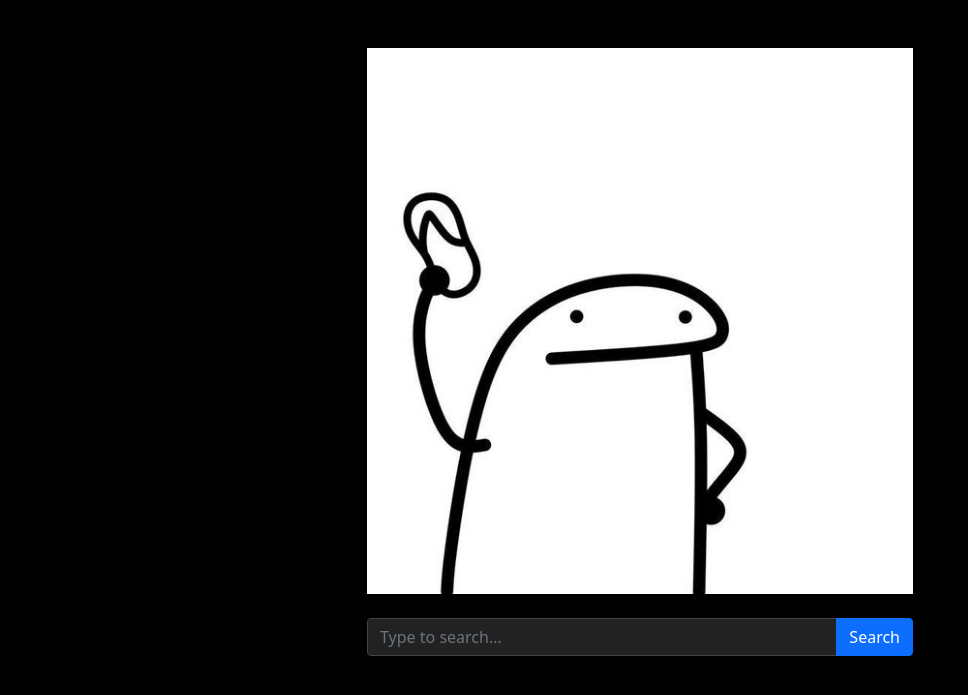
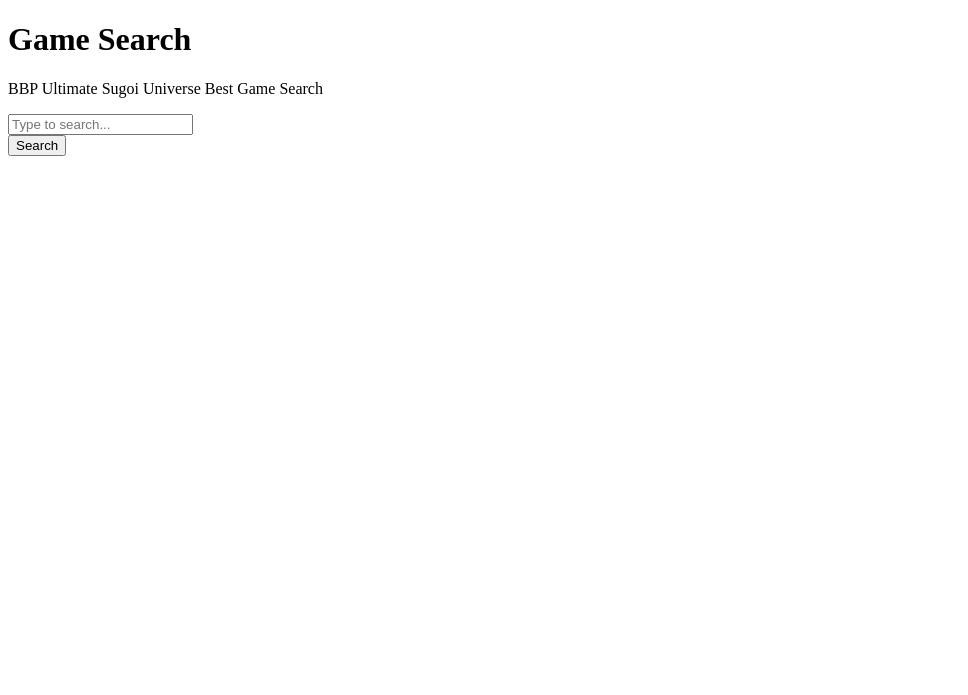
Before and after one commit to beenayaknon/2023-IR-SearchProject, a Flask app: page / in a window 1280 px wide. Shown: the top 695 px of the page, without its empty margins (0-968 px from the left). Run offline with Flask 3, Linux system fonts and the light colour scheme.

Commit message:
Update index.html

```diff
--- a/gamesearch/templates/index.html
+++ b/gamesearch/templates/index.html
@@ -3,26 +3,27 @@
 <head>
     <meta charset="UTF-8">
     <meta name="viewport" content="width=device-width, initial-scale=1.0">
-    <title>Search Engine</title>
-    <link rel="stylesheet" href="https://cdn.jsdelivr.net/npm/bootstrap@5.1.3/dist/css/bootstrap.min.css" integrity="sha384-1BmE4kWBq78iYhFldvKuhfTAU6auU8tT94WrHftjDbrCEXSU1oBoqyl2QvZ6jIW3" crossorigin="anonymous">
+    <title>Game Search Engine</title>
+    <link rel="stylesheet" href="./static/img/css/indexstyle.css">
+    <link href='https://unpkg.com/boxicons@2.1.4/css/boxicons.min.css' rel='stylesheet'>
 </head>
-<body style="background-color: #000; color: #fff;">
-    <div class="container mt-5">
-        <div class="row justify-content-center">
-            <div class="col-md-6">
-                <img class="img-fluid" src="./static/img/ee84a4cde52f267a64a9fa6b5549defa.jpg">
-            </div>
+<body>
+    <div class = "content">
+      <h1>Game Search</h1>
+      <div class=bbp>
+        <p>BBP Ultimate Sugoi Universe Best Game Search</p>
+      </div>
+      <form method="GET" action="{{ url_for('search') }}">
+        <div class="key">
+          <input type="text" name="keyword" placeholder="Type to search...">
+          <i class='search'></i>
         </div>
-        <div class="row justify-content-center mt-4">
-            <div class="col-md-6">
-                <form method="GET" action="{{ url_for('search') }}">
-                    <div class="input-group mb-3">
-                        <input type="text" class="form-control" name="keyword" placeholder="Type to search..." style="background-color: #222; color: #fff; border-color: #444;">
-                        <button type="submit" class="btn btn-primary">Search</button>
-                    </div>
-                </form>
-            </div>
+
+        <div>
+          <button type="submit" class="btn">Search</button>
         </div>
+
+      </form>
     </div>
 </body>
 </html>
```
